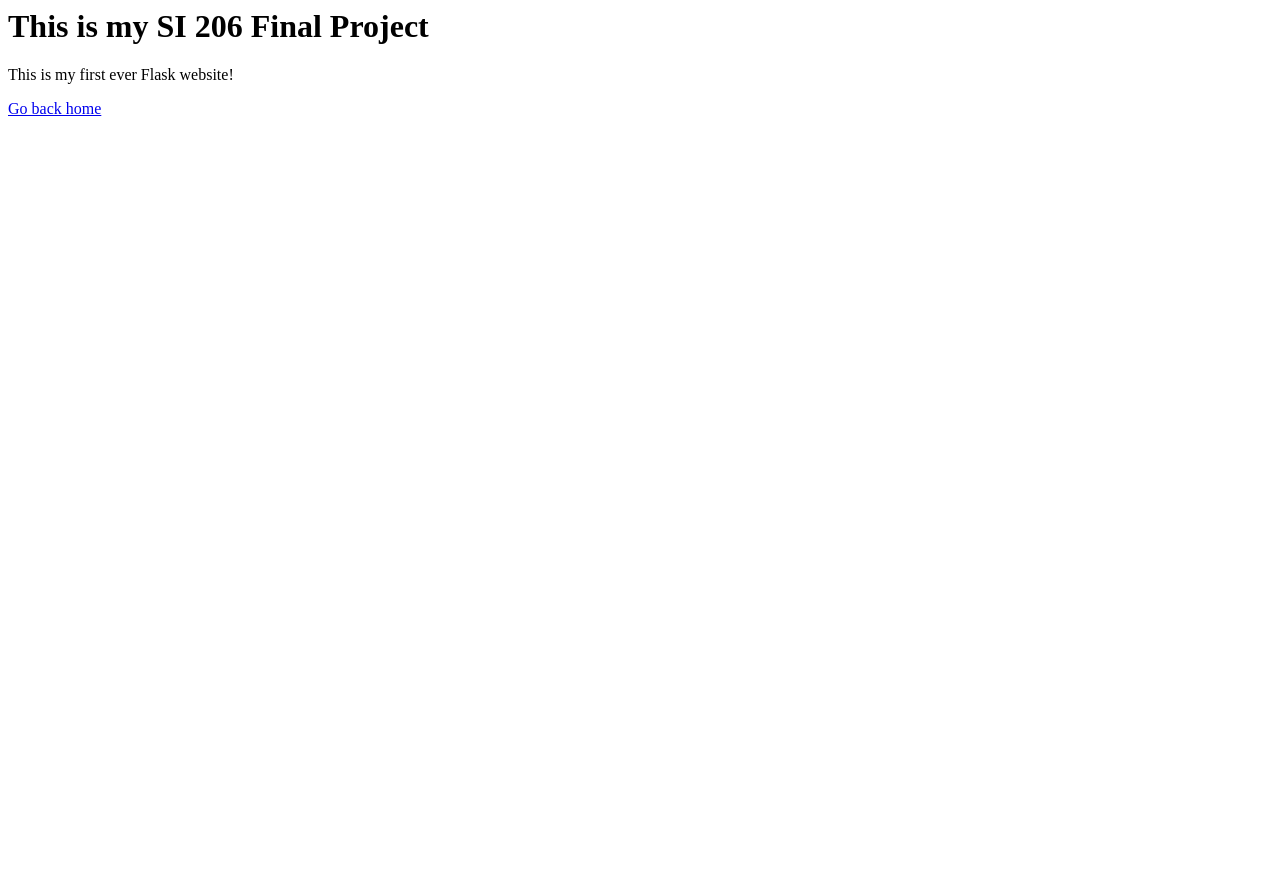
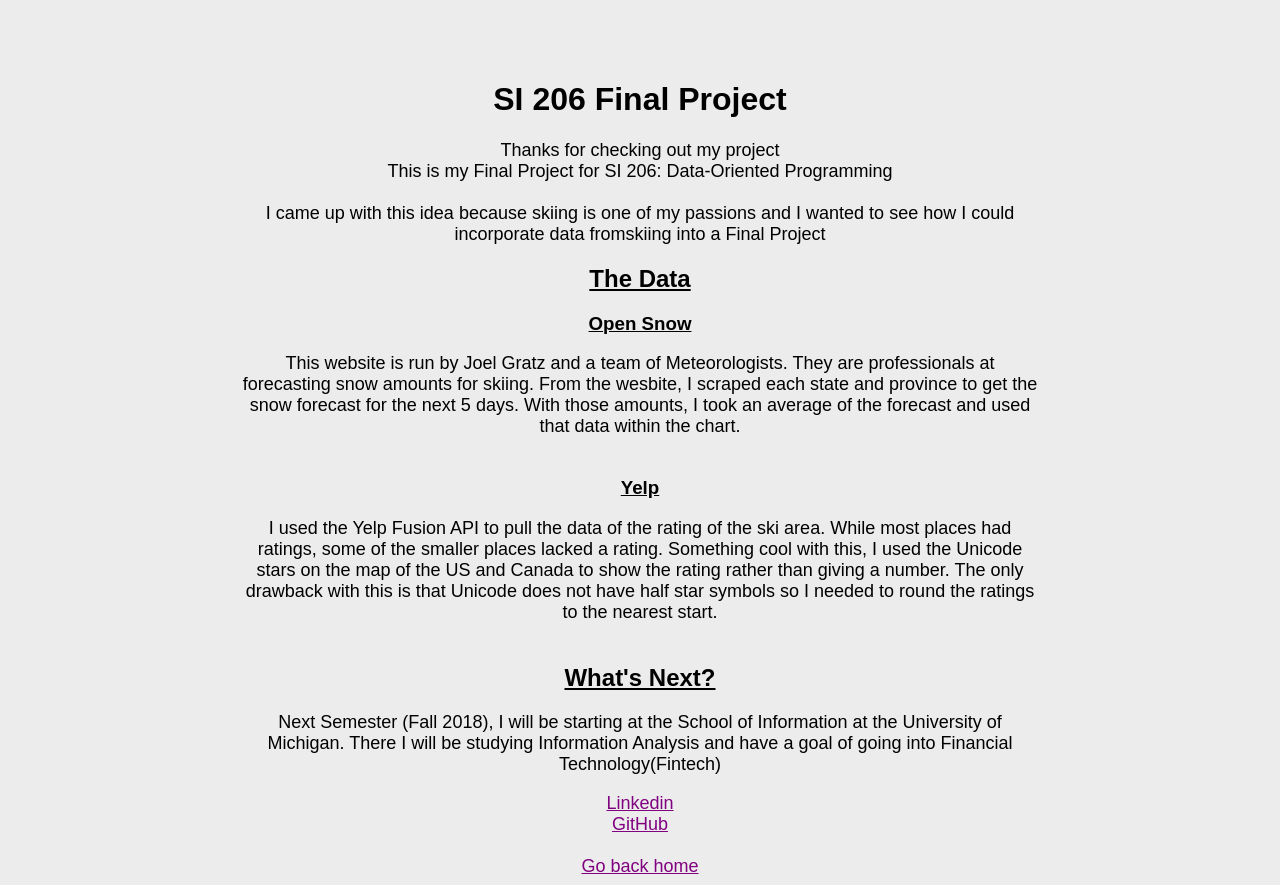
Before and after one commit to meccaLeccaHi/snow_scraper, a Flask app: page /about in a window 1280 px wide. Before the commit the page ends 116 px from the top, so only its background shows below. Run offline with Flask 3, Linux system fonts and the light colour scheme; parts of the project's set-up code (start-up, migrations or seed data) failed here and were passed over.

Commit message:
working on about page and other things

```diff
--- a/app.py
+++ b/app.py
@@ -80,16 +80,10 @@ colors = {
 
 server = Flask(__name__)
 
-# title += '<a href="/about">About This Project</a>'
+title += '<a href="/about">About This Project</a>'
 @server.route('/about')
 def about():
-    html = '''
-      <h1>This is my SI 206 Final Project</h1>
-      <p> This is my first ever Flask website! </p>
-      <a href='/'> Go back home </a>
-      '''
-    return html
-    # return render_template('about.html')
+    return render_template('about.html')
 
 
 app = dash.Dash(server=server, url_base_pathname='/')
--- /dev/null
+++ b/static/style_about.css
@@ -0,0 +1,34 @@
+.main {
+    background-color: rgb(236,236,236);
+    align-content: center;
+    font-family: Arial;
+    max-width:800px;
+    margin: auto;
+    margin-top: 60px;
+
+}
+
+body {
+    background-color: rgb(236,236,236);
+    font-family: Arial;
+}
+
+a {
+    font-family: Arial;
+    font-size: 18;
+    color: #800080;
+}
+
+p {
+    font-family: Arial;
+    color: Black;
+    font-size: 18;
+}
+
+h1, h2, h3 {
+    font-weight: bold;
+}
+
+h2, h3 {
+    text-decoration: underline;
+}
--- a/templates/about.html
+++ b/templates/about.html
@@ -1,2 +1,43 @@
-<h1>Cooper</h1>
-<h4>Hi<br>I<br>am<br>Cooper</h4>
+<link rel="stylesheet" href="/static/style_about.css">
+<div class='main' align="center">
+    <h1>SI 206 Final Project</h1>
+    <p>
+        Thanks for checking out my project<br>This is my Final Project for SI 206:
+        Data-Oriented Programming<br><br>I came up with this idea because skiing
+        is one of my passions and I wanted to see how I could incorporate data fromskiing
+        into a Final Project
+        <br>
+    </p>
+    <h2>The Data</h2>
+    <h3>
+        Open Snow
+        </h3>
+    <p>
+        This website is run by Joel Gratz and a team of Meteorologists. They are professionals
+        at forecasting snow amounts for skiing. From the wesbite, I scraped each
+        state and province to get the snow forecast for the next 5 days. With those
+        amounts, I took an average of the forecast and used that data within the
+        chart.
+        <br><br>
+    </p>
+    <h3>
+        Yelp
+        </h3>
+    <p>
+        I used the Yelp Fusion API to pull the data of the rating of the ski area. While
+        most places had ratings, some of the smaller places lacked a rating. Something
+        cool with this, I used the Unicode stars on the map of the US and Canada
+        to show the rating rather than giving a number. The only drawback with this
+        is that Unicode does not have half star symbols so I needed to round the
+        ratings to the nearest start.<br><br>
+    </p>
+    <h2>What's Next?</h2>
+    <p>
+        Next Semester (Fall 2018), I will be starting at the School of Information at the
+        University of Michigan. There I will be studying Information Analysis and
+        have a goal of going into Financial Technology(Fintech)
+    </p>
+    <a href='https://www.linkedin.com/in/cooper-seligson-26b872133/'>Linkedin</a>
+    <a href='https://github.com/cooper62498'><br>GitHub<br><br></a>
+    <a href='/'> Go back home </a>
+</div>
```
